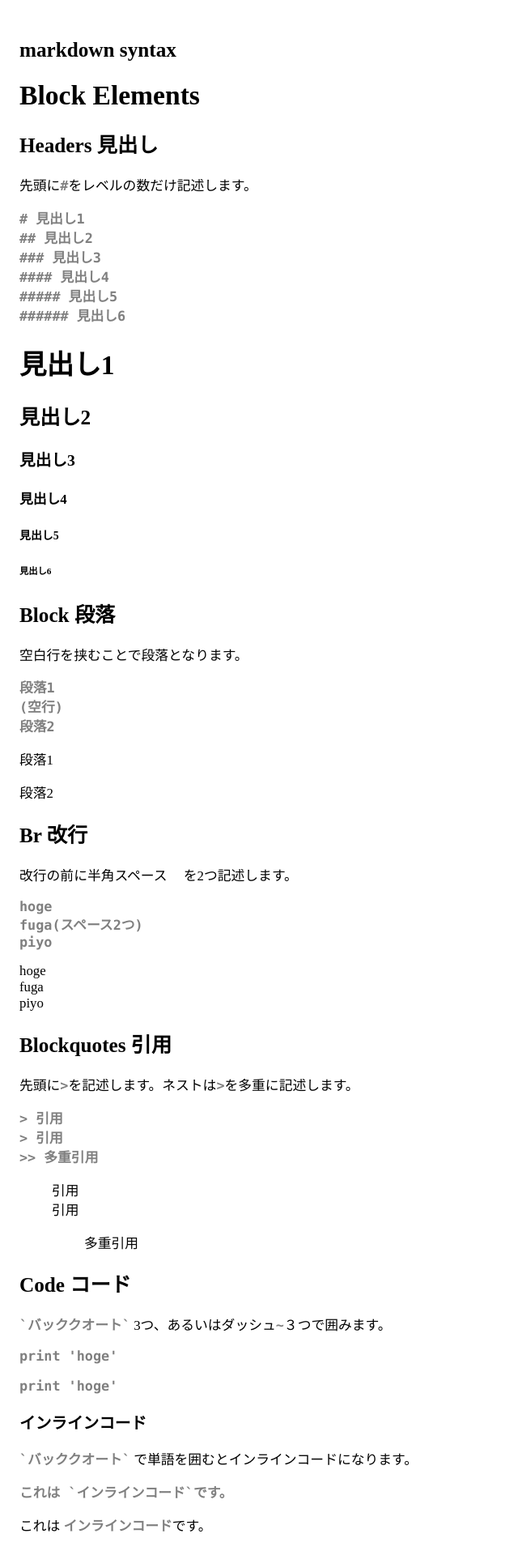
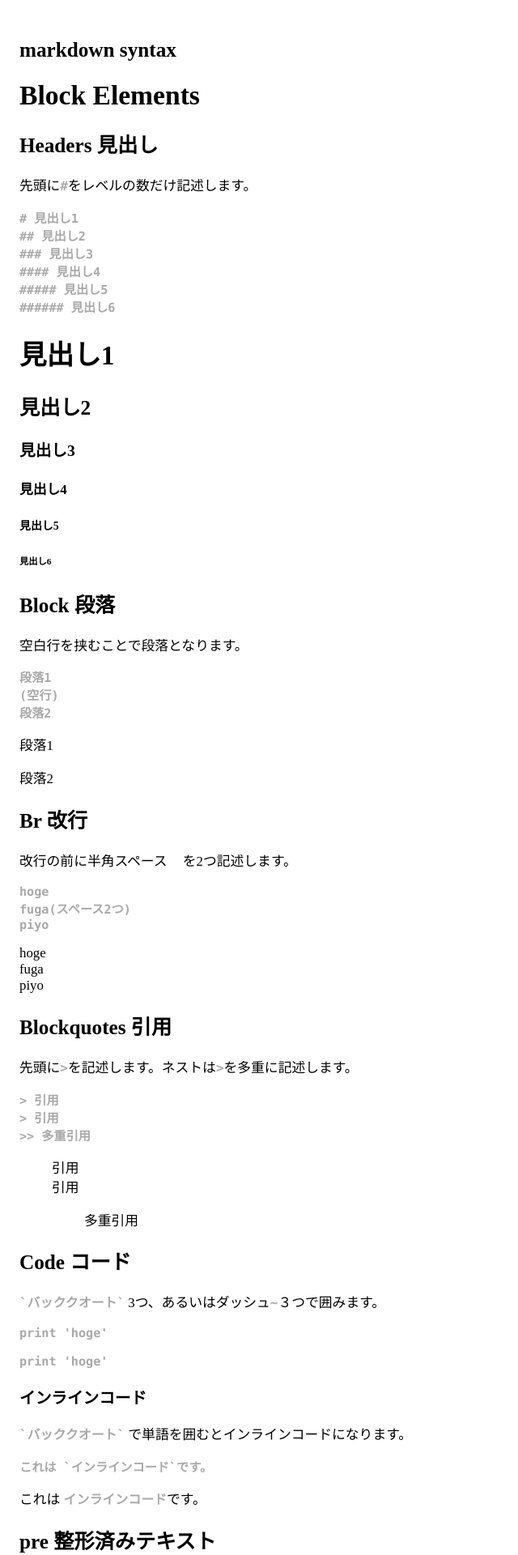
Before and after one commit to nn-iii/nn-iii.github.io, a Jekyll site: the page built from _posts/2026-09-18-2237.md, in a window 1280 px wide. Shown: the top 1920 px of the page at 81% size, without its empty margins (0-640 px from the left). Built offline with Jekyll 4.4.1, drawn with Linux system fonts in a browser that asks for light colours; some web fonts are replaced.

Commit message:
default.html を更新

```diff
--- a/_layouts/default.html
+++ b/_layouts/default.html
@@ -37,9 +37,10 @@
     }
     pre,code,kbd{
       white-space: pre-wrap;
-      color: gray;
+      color: darkgray;
       font-weight:600;
       font-family: 'SF Mono', Menlo, Monaco, Consolas, 'Liberation Mono', 'Courier New', monospace;
+      font-size: 95%;
     }
     h1,h2,h3{
       text-wrap: balance;
```
